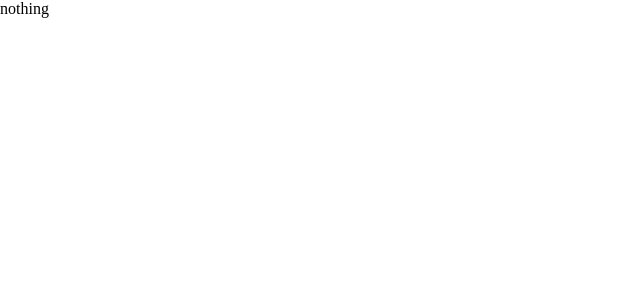
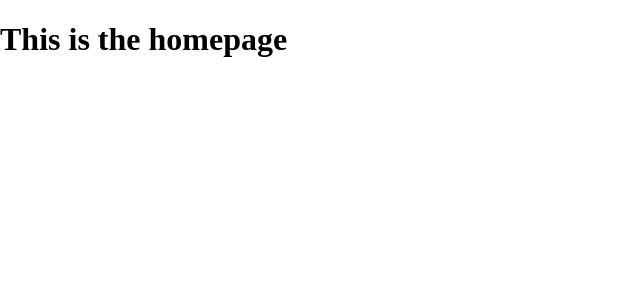
Before and after one commit to nokwin/cra-redux-thunk, a React (Create React App) app: page / in a window 1280 px wide. Shown: the top 300 px of the page, without its empty margins (0-640 px from the left). Built offline with nearby package versions, Linux system fonts and the light colour scheme.

Commit message:
Added router

```diff
--- a/package.json
+++ b/package.json
@@ -10,9 +10,11 @@
     "@types/node": "^12.0.0",
     "@types/react": "^16.9.0",
     "@types/react-dom": "^16.9.0",
+    "@types/react-router-dom": "^5.1.5",
     "normalize.css": "^8.0.1",
     "react": "^16.13.1",
     "react-dom": "^16.13.1",
+    "react-router-dom": "^5.2.0",
     "react-scripts": "3.4.1",
     "typescript": "~3.7.2"
   },
--- a/src/App.tsx
+++ b/src/App.tsx
@@ -1,7 +1,14 @@
 import React from "react";
+import { BrowserRouter, Route } from "react-router-dom";
+
+import { HomePage } from "./pages/homepage/homepage.component";
 
 function App() {
-  return <div>nothing</div>;
+  return (
+    <BrowserRouter>
+      <Route exact path="/" component={HomePage} />
+    </BrowserRouter>
+  );
 }
 
 export default App;
--- /dev/null
+++ b/src/pages/homepage/homepage.component.tsx
@@ -0,0 +1,3 @@
+import React from "react";
+
+export const HomePage = () => <h1>This is the homepage</h1>;
```
Also changed, not shown: 1 other file (tests, documents, lock files or other folders).
